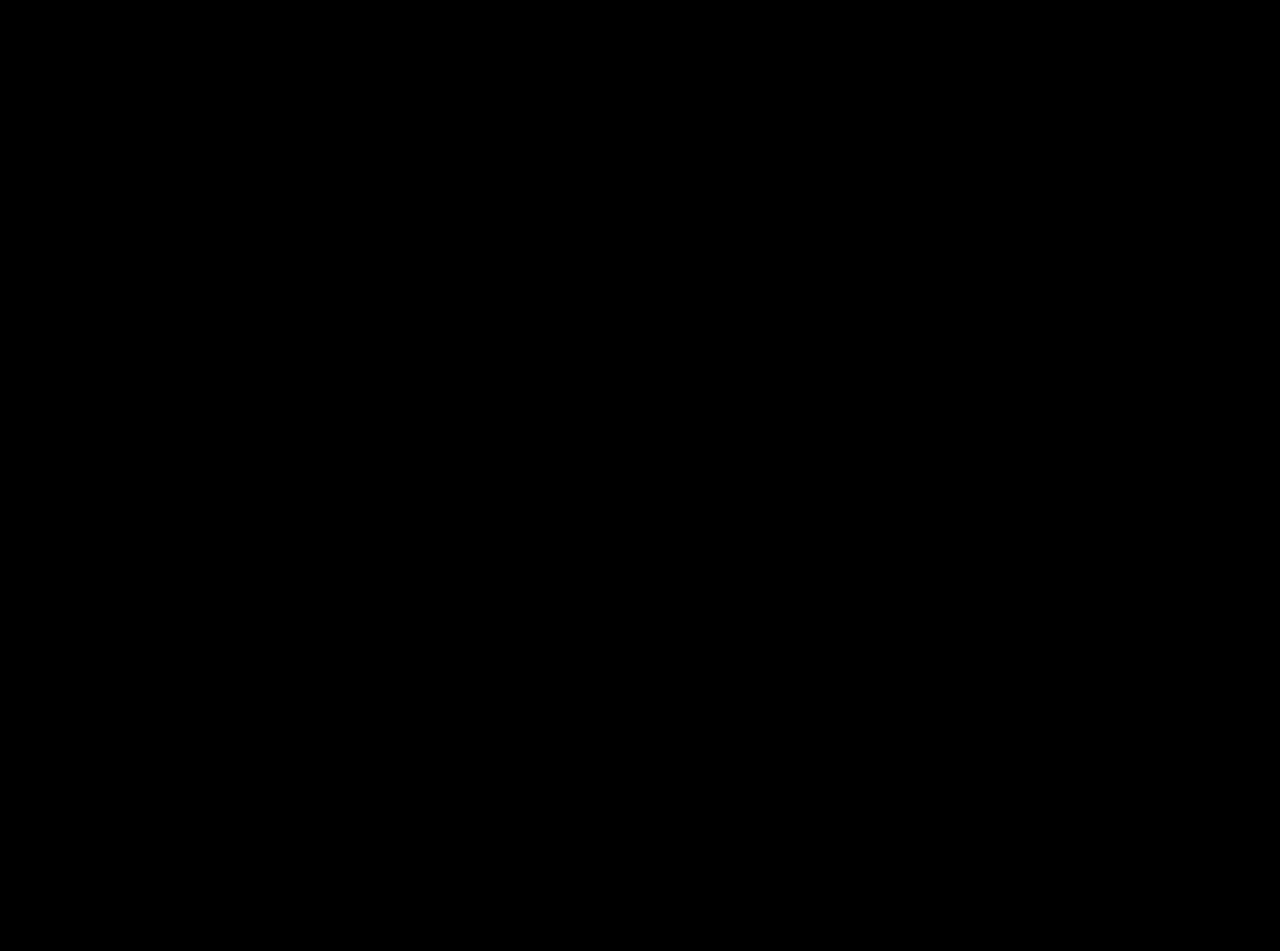
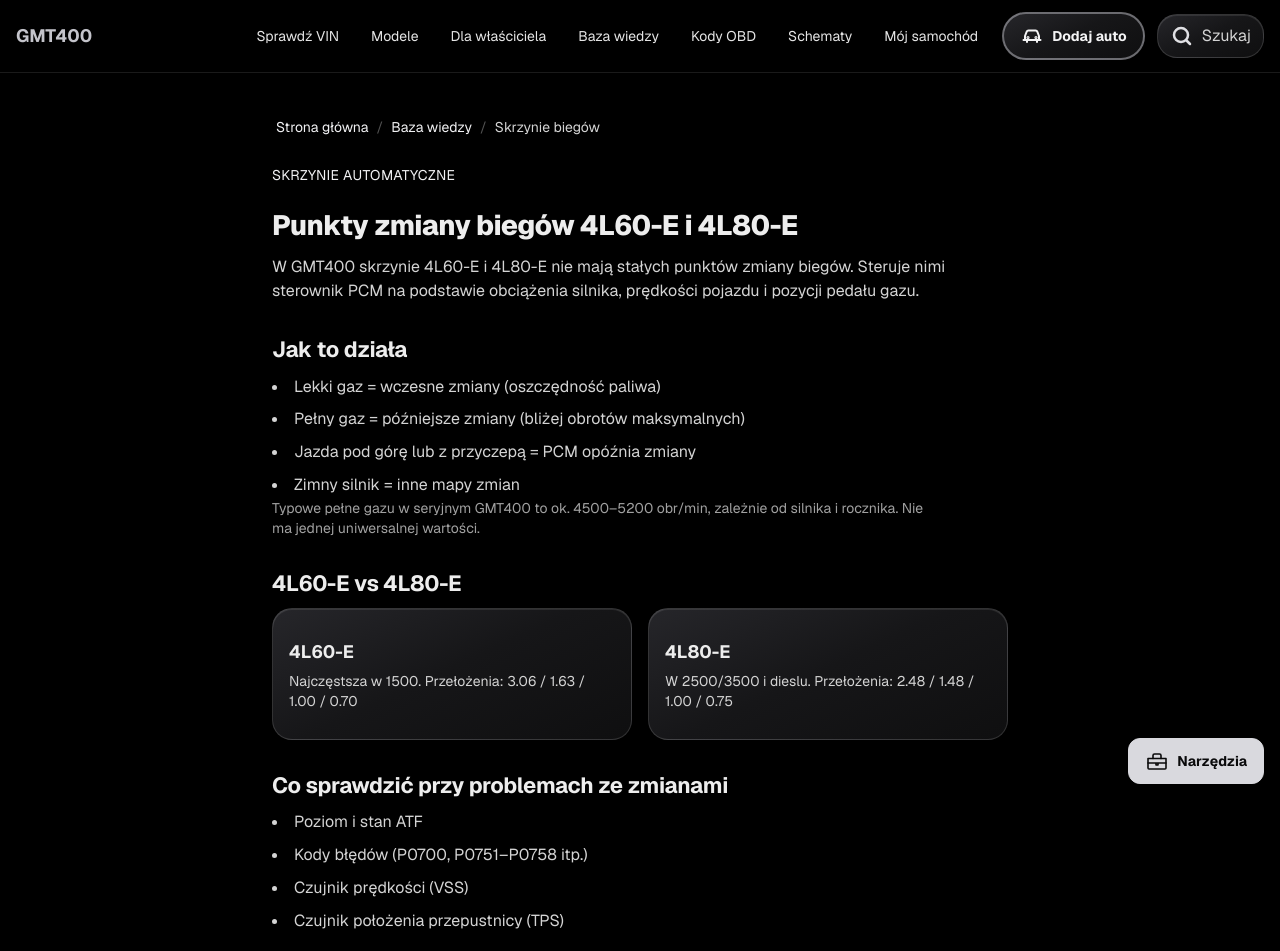
Before and after one commit to tsrc4mm9gg-netizen/gmt400-app, a Next.js app: page /skrzynie in a window 1280 px wide. Before the commit this address had no page. Shown: the top 951 px of the page. Before the commit the page ends 800 px from the top, so only its background shows below. Built offline with nearby package versions, Linux system fonts and the light colour scheme.

Commit message:
feat: add transmission shift points page for 4L60-E and 4L80-E

```diff
--- /dev/null
+++ b/src/app/skrzynie/page.tsx
@@ -0,0 +1,64 @@
+import type { Metadata } from 'next';
+import Link from 'next/link';
+import Breadcrumbs from '../ui/Breadcrumbs';
+
+export const metadata: Metadata = {
+  title: 'Punkty zmiany biegów 4L60-E i 4L80-E — GMT400',
+  description: 'Jak działają punkty zmiany biegów w skrzyniach 4L60-E i 4L80-E w GMT400. PCM steruje zmianami na podstawie obciążenia, prędkości i pozycji gazu.',
+  alternates: { canonical: 'https://www.gmt400.pl/skrzynie' },
+};
+
+export default function TransmissionPage() {
+  return (
+    <div className="mx-auto max-w-3xl px-4 py-8 pb-28 text-white">
+      <Breadcrumbs items={[{ href: '/baza', label: 'Baza wiedzy' }, { label: 'Skrzynie biegów' }]} />
+      <header className="mt-4">
+        <p className="text-sm uppercase tracking-wide text-silver-400">Skrzynie automatyczne</p>
+        <h1 className="mt-1 text-3xl font-bold">Punkty zmiany biegów 4L60-E i 4L80-E</h1>
+        <p className="mt-3 text-neutral-300">
+          W GMT400 skrzynie 4L60-E i 4L80-E nie mają stałych punktów zmiany biegów. Steruje nimi sterownik PCM na podstawie obciążenia silnika, prędkości pojazdu i pozycji pedału gazu.
+        </p>
+      </header>
+
+      <section className="mt-8">
+        <h2 className="text-xl font-semibold">Jak to działa</h2>
+        <ul className="mt-3 list-inside list-disc space-y-2 text-neutral-300">
+          <li>Lekki gaz = wczesne zmiany (oszczędność paliwa)</li>
+          <li>Pełny gaz = późniejsze zmiany (bliżej obrotów maksymalnych)</li>
+          <li>Jazda pod górę lub z przyczepą = PCM opóźnia zmiany</li>
+          <li>Zimny silnik = inne mapy zmian</li>
+        </ul>
+        <p className="mt-3 text-sm text-neutral-400">
+          Typowe pełne gazu w seryjnym GMT400 to ok. 4500–5200 obr/min, zależnie od silnika i rocznika. Nie ma jednej uniwersalnej wartości.
+        </p>
+      </section>
+
+      <section className="mt-8">
+        <h2 className="text-xl font-semibold">4L60-E vs 4L80-E</h2>
+        <div className="mt-3 grid gap-4 sm:grid-cols-2">
+          <div className="rounded-xl border border-white/10 bg-neutral-900 p-4">
+            <h3 className="font-semibold text-silver-300">4L60-E</h3>
+            <p className="mt-1 text-sm text-neutral-300">Najczęstsza w 1500. Przełożenia: 3.06 / 1.63 / 1.00 / 0.70</p>
+          </div>
+          <div className="rounded-xl border border-white/10 bg-neutral-900 p-4">
+            <h3 className="font-semibold text-silver-300">4L80-E</h3>
+            <p className="mt-1 text-sm text-neutral-300">W 2500/3500 i dieslu. Przełożenia: 2.48 / 1.48 / 1.00 / 0.75</p>
+          </div>
+        </div>
+      </section>
+
+      <section className="mt-8">
+        <h2 className="text-xl font-semibold">Co sprawdzić przy problemach ze zmianami</h2>
+        <ul className="mt-3 list-inside list-disc space-y-2 text-neutral-300">
+          <li>Poziom i stan ATF</li>
+          <li>Kody błędów (P0700, P0751–P0758 itp.)</li>
+          <li>Czujnik prędkości (VSS)</li>
+          <li>Czujnik położenia przepustnicy (TPS)</li>
+        </ul>
+        <Link href="/diagnoza?objaw=skrzynia" className="mt-4 inline-block text-sm font-semibold text-silver-300 underline-offset-2 hover:underline">
+          Diagnoza skrzyni →
+        </Link>
+      </section>
+    </div>
+  );
+}
```
